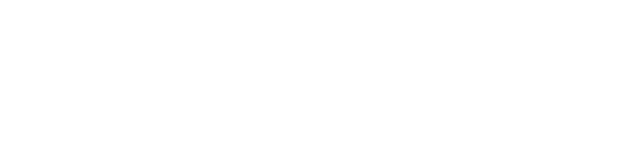
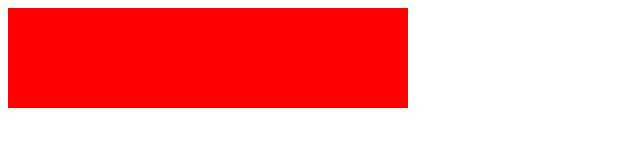
Before and after one commit to songvc/main, a website: page index.html in a window 1280 px wide. Shown: the whole page, without its empty margins (0-640 px from the left). Drawn offline with Linux system fonts and the light colour scheme.

Commit message:
reinitiate

```diff
--- a/index.html
+++ b/index.html
@@ -2,9 +2,15 @@
 <html lang="en">
 <head>
   <meta charset="UTF-8">
+  <link rel="stylesheet" href="style.css" media="screen" title="no title" charset="utf-8">
   <title>Document</title>
 </head>
 <body>
-
+  <div class="container">
+    <div class="section"></div>
+    <div class="section"></div>
+    <div class="section"></div>
+    <div class="section"></div>
+  </div>
 </body>
 </html>
--- /dev/null
+++ b/style.css
@@ -0,0 +1,9 @@
+.container {
+  display:flex;
+}
+
+.section {
+  background-color:red;
+  width:100px;
+  height:100px;
+}
```
Also changed, not shown: package.json (added, +23 -0 lines), app.js (added), 1 other file.
